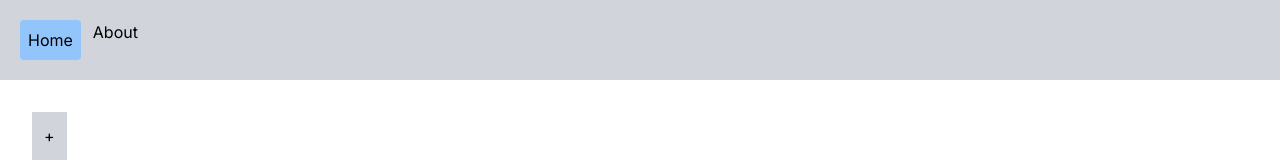
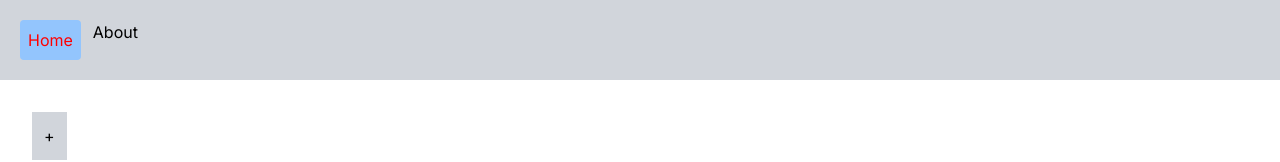
Before and after one commit to dioneuty/nextjs-test, a Next.js app: page / in a window 1280 px wide. Shown: the top 162 px of the page. Built offline with nearby package versions, Linux system fonts and the light colour scheme.

Commit message:
nav 스타일 지정 방식 변경

```diff
--- a/app/_components/Nav.tsx
+++ b/app/_components/Nav.tsx
@@ -9,10 +9,14 @@ export default function Nav(): ReactElement {
 
     const pathname = usePathname();
 
+    const setActiveColor = (url: String) => {
+        return pathname === url && styles.active;
+    }
+
     return (
         <div className='bg-gray-300 p-5 flex gap-3'>
-            <Link href="/" style={{color: pathname === '/' ? styles.active: ''}} className='bg-blue-300 p-2 rounded'>Home</Link>
-            <Link href="/about" style={{color: pathname === '/about' ? styles.active : ''}}>About</Link>
+            <Link href="/" className={`${styles.link} ${setActiveColor('/')} bg-blue-300 p-2 rounded`}>Home</Link>
+            <Link href="/about" className={`${styles.link} ${setActiveColor('/about')} && styles.active}`}>About</Link>
         </div>
     )
 }
--- a/app/_components/nav.module.css
+++ b/app/_components/nav.module.css
@@ -1,3 +1,7 @@
 .active {
-    background-color: red;
+    color: red;
 }
+
+.link {
+    text-decoration: dotted;
+}
```
